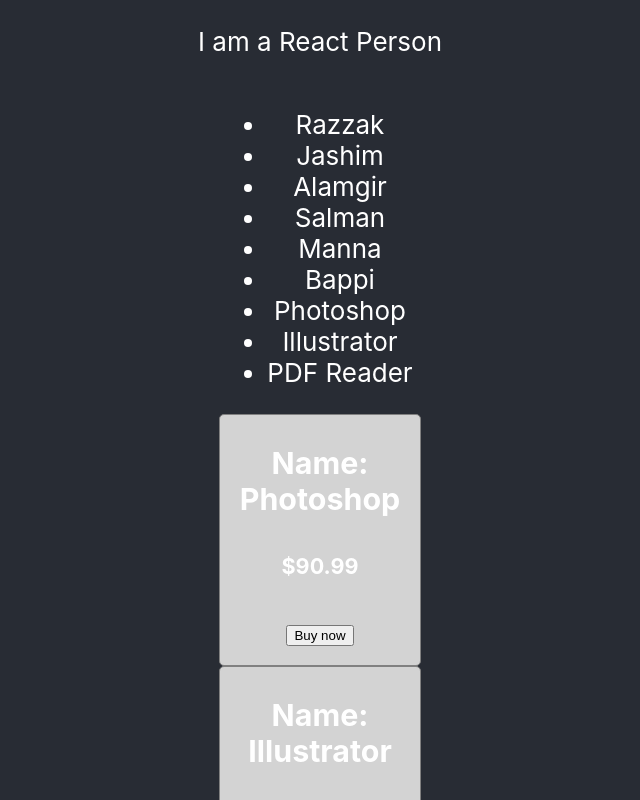
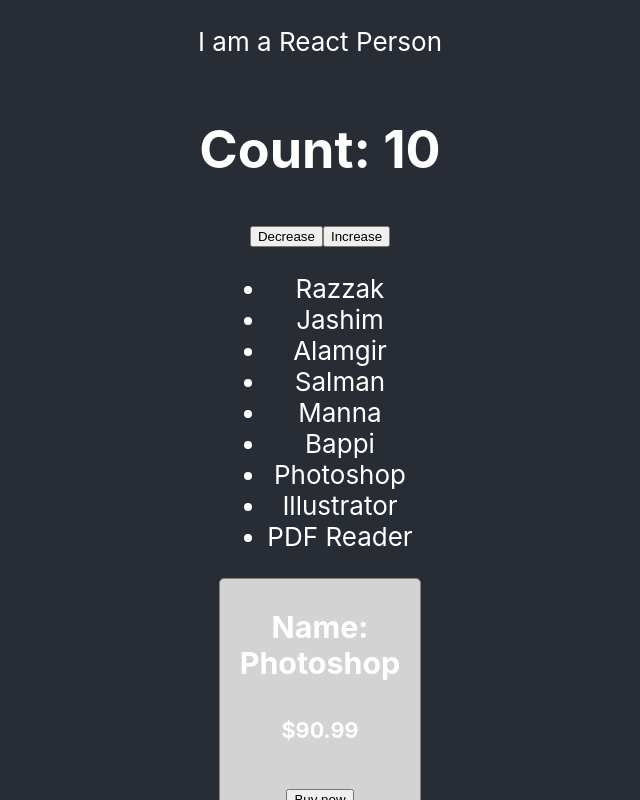
Before and after one commit to prosaber6a/react-core-concept, a React (Create React App) app: page / in a window 1280 px wide. Shown: the top 800 px of the page, without its empty margins (320-960 px from the left). Built offline with nearby package versions, Linux system fonts and the light colour scheme.

Commit message:
State Example

```diff
--- a/src/App.js
+++ b/src/App.js
@@ -1,4 +1,4 @@
-import React from 'react';
+import React, { useState } from 'react';
 import logo from './logo.svg';
 import './App.css';
 
@@ -17,6 +17,7 @@
     <div className="App">
     <header className="App-header">
     <p>I am a React Person</p>
+    <Counter></Counter>
     <ul>
       {
         heros.map( hero => <li>{hero}</li> )
@@ -72,4 +73,19 @@
       );
   }
 
+
+  function Counter() {
+    const [count, setCount] = useState(10);
+    const handleIncrease = () => setCount(count + 1);
+    const handleDecrease = () => setCount(count - 1);
+
+    return (
+      <div>
+        <h1>Count: {count}</h1>
+        <button onClick={handleDecrease}>Decrease</button>
+        <button onClick={handleIncrease}>Increase</button>
+      </div>
+    );
+  }
+
     export default App;
```
Lines whose indentation alone changed are shown as unchanged.
